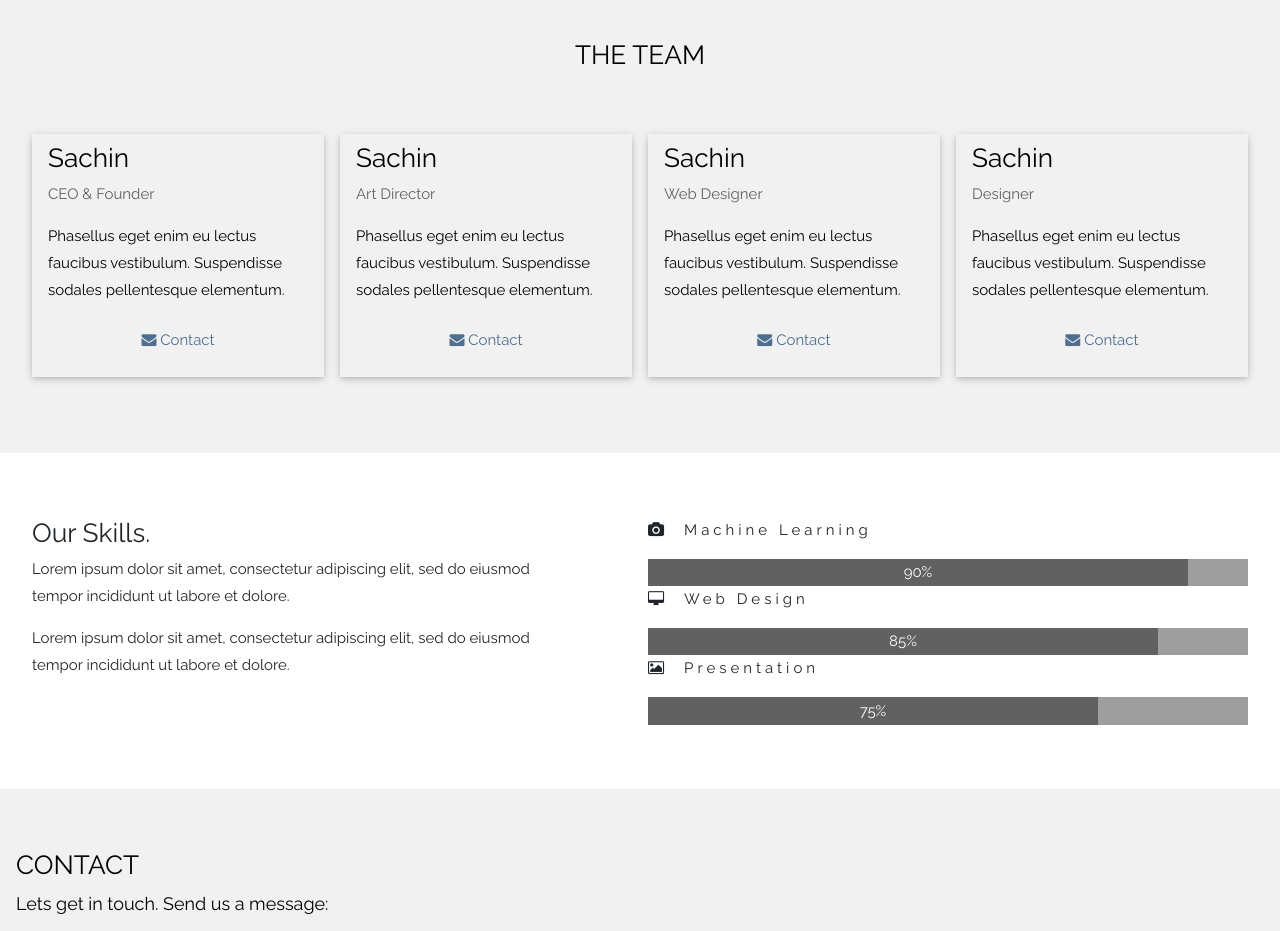
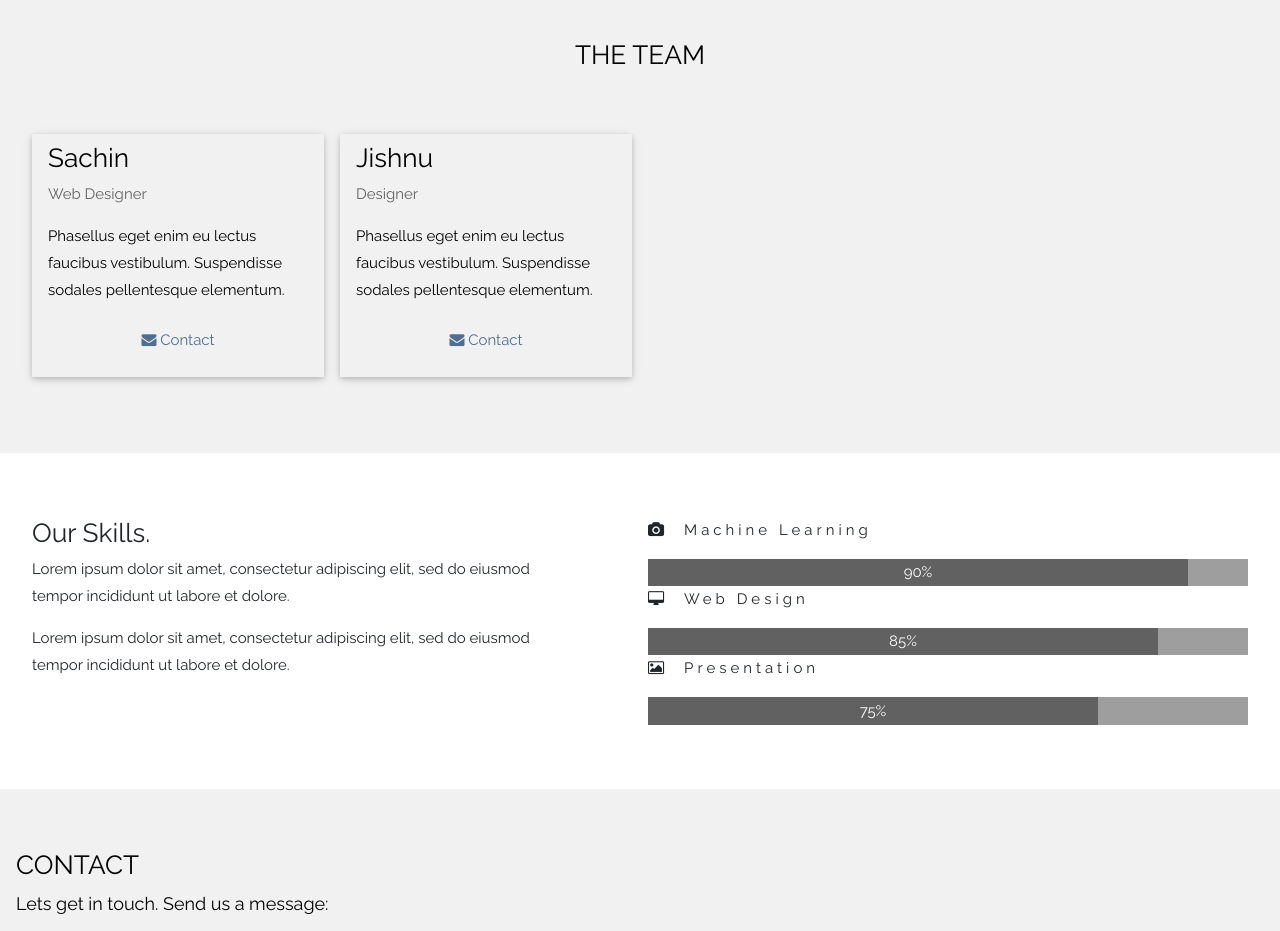
Before and after one commit to jeromejad/heart-disease, a plain HTML site: page templates/welcome.html in a window 1280 px wide. Shown: the part 1300-2231 px from the top of the page. Drawn offline with nearby package versions, Linux system fonts and the light colour scheme; files that its build step writes are made by us from their sources; files whose address does not match are found by name.

Commit message:
Update welcome.html

```diff
--- a/templates/welcome.html
+++ b/templates/welcome.html
@@ -111,28 +111,6 @@ body, html {
   <div class="w3-row-padding w3-grayscale" style="margin-top:64px">
     <div class="w3-col l3 m6 w3-margin-bottom">
       <div class="w3-card">
-        <!-- <img src="static/team2.jpg" alt="Sachin" style="width:100%"> -->
-        <div class="w3-container pt-2">
-          <h3>Sachin</h3>
-          <p class="w3-opacity">CEO & Founder</p>
-          <p>Phasellus eget enim eu lectus faucibus vestibulum. Suspendisse sodales pellentesque elementum.</p>
-          <a href="mailto:sachin@gmail.com"><p><button  class="w3-button  w3-block"><i class="fa fa-envelope"></i> Contact </button></p></a>
-        </div>
-      </div>
-    </div>
-    <div class="w3-col l3 m6 w3-margin-bottom">
-      <div class="w3-card">
-        <!-- <img src="static/team1.jpg" alt="Sachin" style="width:100%"> -->
-        <div class="w3-container pt-2">
-          <h3>Sachin</h3>
-          <p class="w3-opacity">Art Director</p>
-          <p>Phasellus eget enim eu lectus faucibus vestibulum. Suspendisse sodales pellentesque elementum.</p>
-          <a href="mailto:sachin@gmail.com"><p><button  class="w3-button  w3-block"><i class="fa fa-envelope"></i> Contact </button></p></a>
-        </div>
-      </div>
-    </div>
-    <div class="w3-col l3 m6 w3-margin-bottom">
-      <div class="w3-card">
         <!-- <img src="static/team3.jpg" alt="Sachin" style="width:100%"> -->
         <div class="w3-container pt-2">
           <h3>Sachin</h3>
@@ -146,7 +124,7 @@ body, html {
       <div class="w3-card">
         <!-- <img src="static/team4.jpg" alt="Sachin" style="width:100%"> -->
         <div class="w3-container pt-2">
-          <h3>Sachin</h3>
+          <h3>Jishnu</h3>
           <p class="w3-opacity">Designer</p>
           <p>Phasellus eget enim eu lectus faucibus vestibulum. Suspendisse sodales pellentesque elementum.</p>
            <a href="mailto:sachin@gmail.com"><p><button  class="w3-button  w3-block"><i class="fa fa-envelope"></i> Contact </button></p></a>
```
